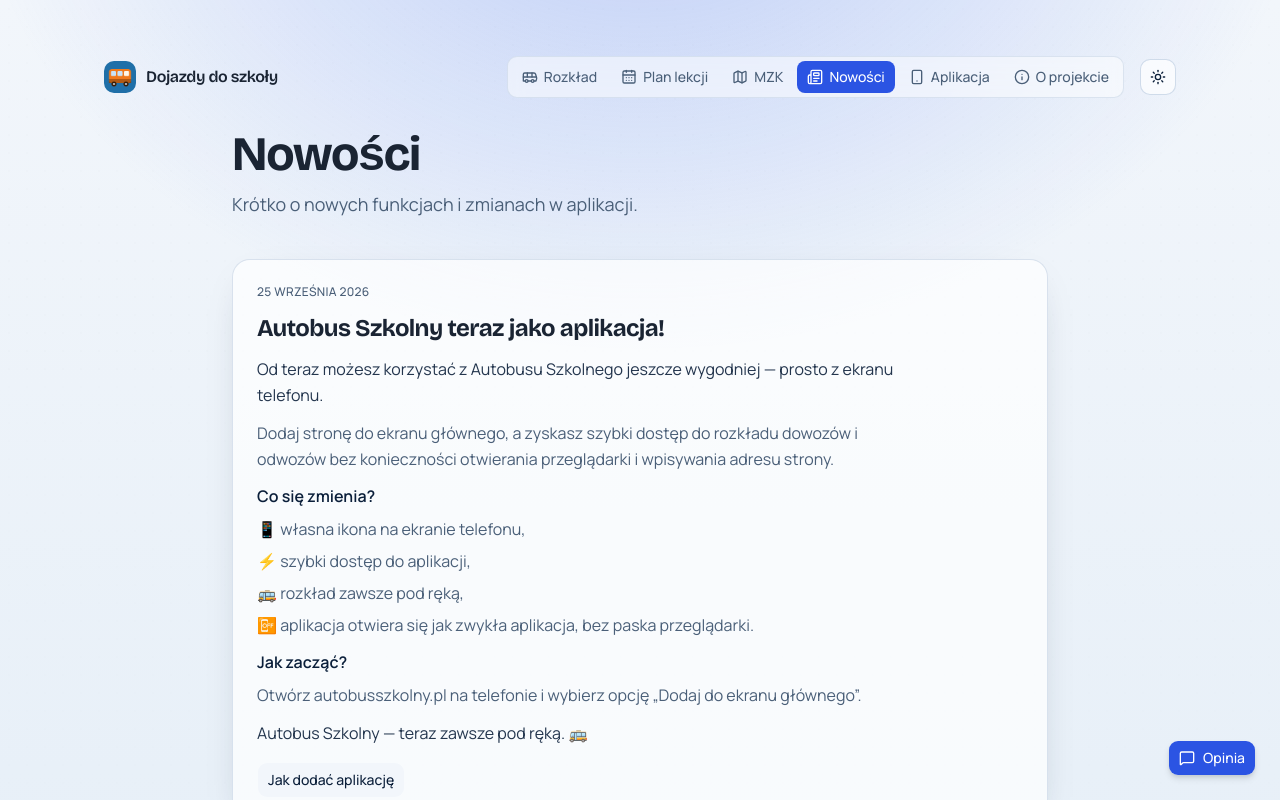
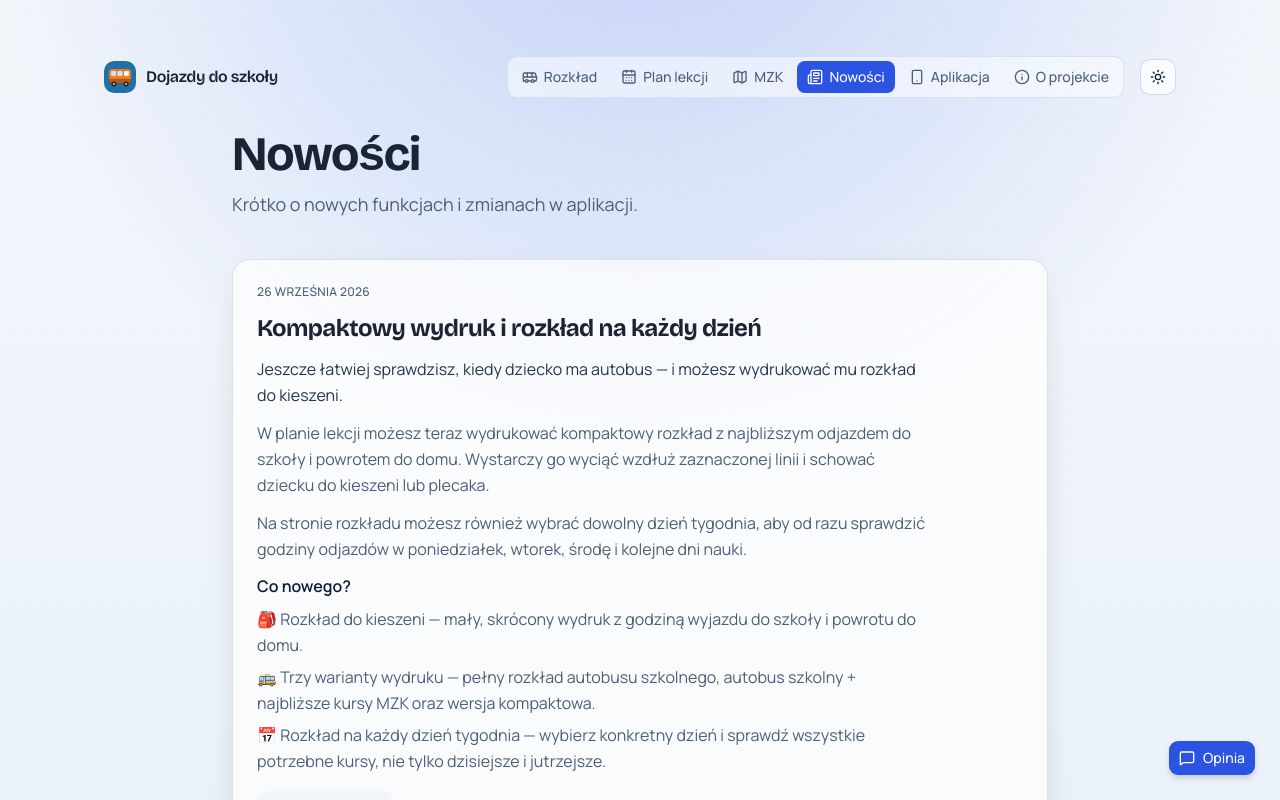
Before and after one commit to madb88/school-bus, a Next.js app: page /nowosci in a window 1280 px wide. Shown: the top 800 px of the page. Built offline with nearby package versions, Linux system fonts and the light colour scheme; no server answers.

Commit message:
Announce compact print and weekday schedule filtering.
Add a Nowości entry so parents can discover the pocket timetable printout and day-of-week filters.

Co-authored-by: Cursor <cursoragent@cursor.com>

```diff
--- a/src/components/news-list.tsx
+++ b/src/components/news-list.tsx
@@ -18,6 +18,21 @@ export type NewsItem = {
 
 /** Newest first — prepend new entries here. */
 export const NEWS_ITEMS: readonly NewsItem[] = [
+  {
+    id: "compact-print-and-week-days",
+    dateLabel: "26 września 2026",
+    title: "Kompaktowy wydruk i rozkład na każdy dzień",
+    lead: "Jeszcze łatwiej sprawdzisz, kiedy dziecko ma autobus — i możesz wydrukować mu rozkład do kieszeni.",
+    body: "W planie lekcji możesz teraz wydrukować kompaktowy rozkład z najbliższym odjazdem do szkoły i powrotem do domu. Wystarczy go wyciąć wzdłuż zaznaczonej linii i schować dziecku do kieszeni lub plecaka.\n\nNa stronie rozkładu możesz również wybrać dowolny dzień tygodnia, aby od razu sprawdzić godziny odjazdów w poniedziałek, wtorek, środę i kolejne dni nauki.",
+    pointsTitle: "Co nowego?",
+    points: [
+      "🎒 Rozkład do kieszeni — mały, skrócony wydruk z godziną wyjazdu do szkoły i powrotu do domu.",
+      "🚌 Trzy warianty wydruku — pełny rozkład autobusu szkolnego, autobus szkolny + najbliższe kursy MZK oraz wersja kompaktowa.",
+      "📅 Rozkład na każdy dzień tygodnia — wybierz konkretny dzień i sprawdź wszystkie potrzebne kursy, nie tylko dzisiejsze i jutrzejsze.",
+    ],
+    href: "/lekcje",
+    cta: "Otwórz plan lekcji",
+  },
   {
     id: "pwa-home-screen",
     dateLabel: "25 września 2026",
@@ -75,9 +90,14 @@ export function NewsList({ items = NEWS_ITEMS }: { items?: readonly NewsItem[] }
           <p className="max-w-2xl text-base leading-relaxed text-foreground/90">
             {item.lead}
           </p>
-          <p className="max-w-2xl text-sm leading-relaxed text-muted-foreground sm:text-base">
-            {item.body}
-          </p>
+          {item.body.split(/\n\n+/).map((paragraph) => (
+            <p
+              key={paragraph}
+              className="max-w-2xl text-sm leading-relaxed text-muted-foreground sm:text-base"
+            >
+              {paragraph}
+            </p>
+          ))}
           {item.points && item.points.length > 0 ? (
             <div className="max-w-2xl space-y-2">
               {item.pointsTitle ? (
```
